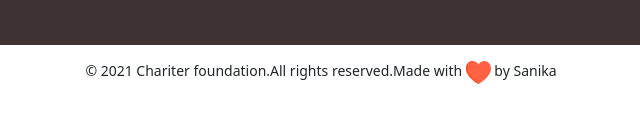
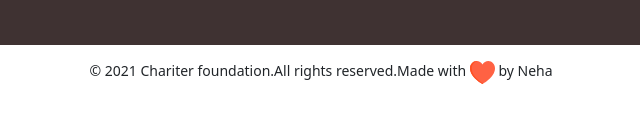
Before and after one commit to NehaPatil2008/Chariter-Website, a plain HTML site: page index.html in a window 1280 px wide. Shown: the part 3639-3752 px from the top of the page, 319-959 px from the left. Drawn offline with nearby package versions, Linux system fonts and the light colour scheme.

Commit message:
Update index.html

```diff
--- a/index.html
+++ b/index.html
@@ -620,7 +620,7 @@
 
     </footer>
     <div class="footer-bottom">
-        <p>&copy; 2021 Chariter foundation.All rights reserved.Made with <img class="ifyou" src="heart2.svg"> by Sanika</p>
+        <p>&copy; 2021 Chariter foundation.All rights reserved.Made with <img class="ifyou" src="heart2.svg"> by Neha</p>
     </div>
 
 
```
